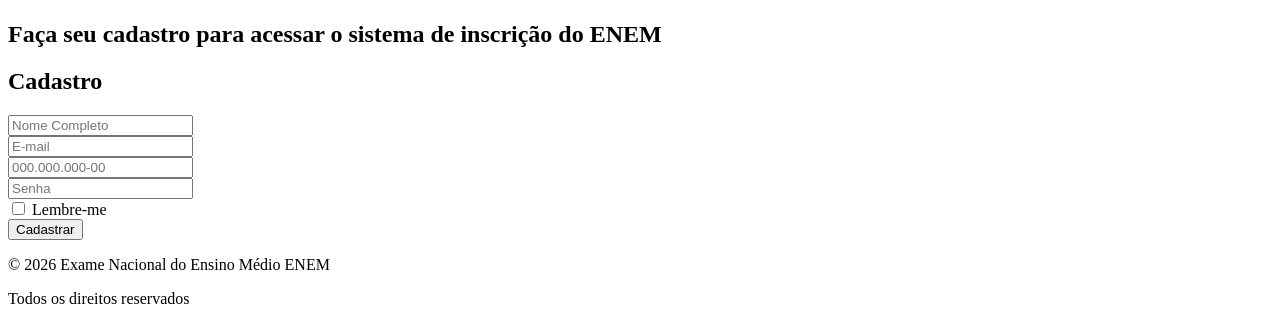
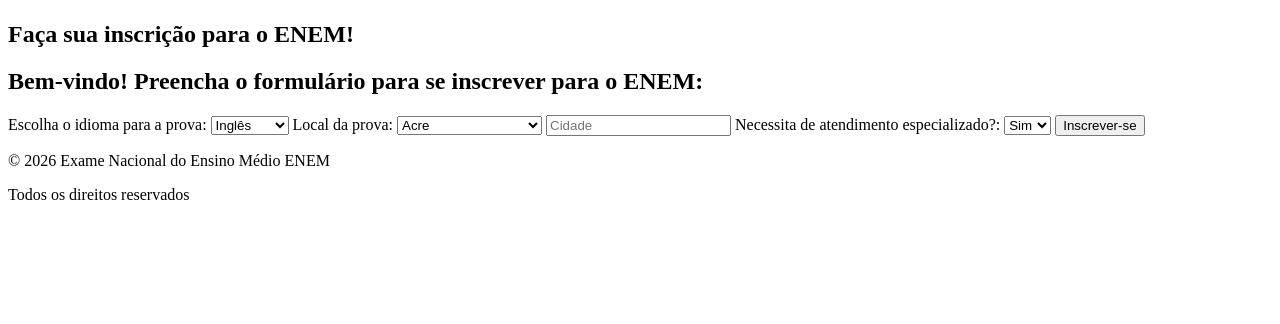
Before and after one commit to hazelbunnii/Prova-de-Front-Ending, a plain HTML site: page Prova Versionamento/inscricao.html in a window 1280 px wide. Shown: the part 505-829 px from the top of the page. After the commit the page ends 800 px from the top, so only its background shows below. Drawn offline with Linux system fonts and the light colour scheme; a script that the page names is missing.

Commit message:
Html de inscrição completa
Completei o que faltava neste html de inscrição

```diff
--- a/Prova Versionamento/inscricao.html
+++ b/Prova Versionamento/inscricao.html
@@ -31,36 +31,60 @@
      </div>
     </div>
 
-    <h2>Faça seu cadastro para acessar o sistema de inscrição do ENEM</h2>
+    <h2>Faça sua inscrição para o ENEM!</h2>
 
-    <div class="container-cadastro">
-        <div class="cadcard">
-            <h2>Cadastro</h2>
+    <div class="container-inscricao">
+        <div class="inscricaocard">
+            <h2>Bem-vindo! Preencha o formulário para se inscrever para o ENEM:</h2>
 
-            <form id="cadastroform">
+            <form id="inscricaoform">
 
-                <div class="infocadastro">
-                    <input type="text" id="nome" placeholder="Nome Completo">
-                </div>
+                <label for="idioma">Escolha o idioma para a prova:</label>
+                <select id="idioma" name="idioma">
+                    <option value="inglês">Inglês</option>
+                    <option value="espanhol">Espanhol</option>
+                </select>
 
-                <div class="infocadastro">
-                    <input type="email" id="email" placeholder="E-mail">
-                </div>
+                <label for="local">Local da prova:</label>
+                <select id="local" name="local">
+                    <option value="Acre">Acre</option>
+                    <option value="Alagoas">Alagoas</option>
+                    <option value="Amapá">Amapá</option>
+                    <option value="Amazonas">Amazonas</option>
+                    <option value="Bahia">Bahia</option>
+                    <option value="Ceará">Ceará</option>
+                    <option value="Distrito Federal">Distrito Federal</option>
+                    <option value="Espírito Santo">Espírito Santo</option>
+                    <option value="Goiás">Goiás</option>
+                    <option value="Maranhão">Maranhão</option>
+                    <option value="Mato Grosso">Mato Grosso</option>
+                    <option value="Mato Grosso do Sul">Mato Grosso do Sul</option>
+                    <option value="Minas Gerais">Minas Gerais</option>
+                    <option value="Pará">Pará</option>
+                    <option value="Paraíba">Paraíba</option>
+                    <option value="Paraná">Paraná</option>
+                    <option value="Pernambuco">Pernambuco</option>
+                    <option value="Piauí">Piauí</option>
+                    <option value="Rio de Janeiro">Rio de Janeiro</option>
+                    <option value="Rio Grande do Norte">Rio Grande do Norte</option>
+                    <option value="Rio Grande do Sul">Rio Grande do Sul</option>
+                    <option value="Rondônia">Rondônia</option>
+                    <option value="Roraima">Roraima</option>
+                    <option value="Santa Catarina">Santa Catarina</option>
+                    <option value="São Paulo">São Paulo</option>
+                    <option value="Sergipe">Sergipe</option>
+                    <option value="Tocantins">Tocantins</option>
+                </select>
 
-                <div class="infocadastro">
-                    <input type="text" id="cpf" placeholder="000.000.000-00" maxlength="14">
-                </div>
+                <input type="text" id="cidade" placeholder="Cidade" required>
 
-                <div class="infocadastro">
-                    <input type="password" id="senha" placeholder="Senha">
-                </div>
+                <label for="necessidades">Necessita de atendimento especializado?:</label>
+                <select id="necessidades" name="necessidades">
+                    <option value="sim">Sim</option>
+                    <option value="não">Não</option>
+                </select>
 
-                <div class="check">
-                    <input type="checkbox" id="remember">
-                    <label for="remember">Lembre-me</label>
-                </div>
-
-                <button type="submit">Cadastrar</button>
+                <button type="submit">Inscrever-se</button>
 
             </form>
 
```
